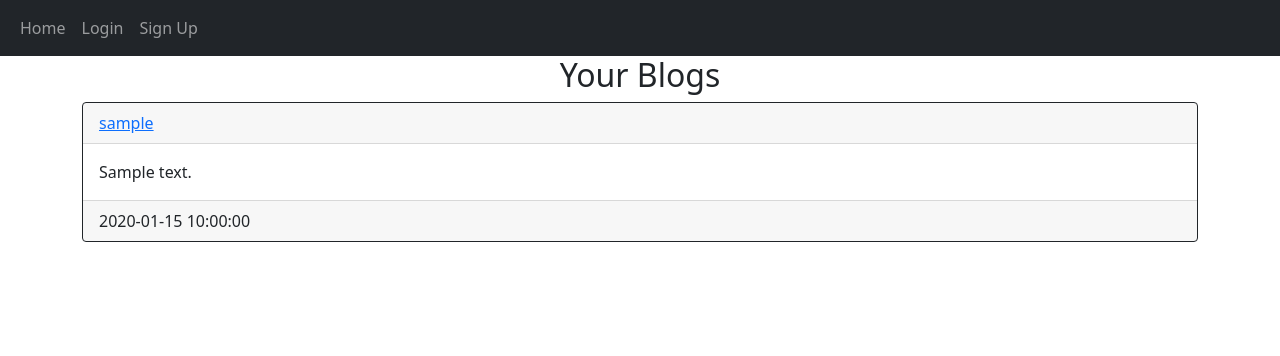
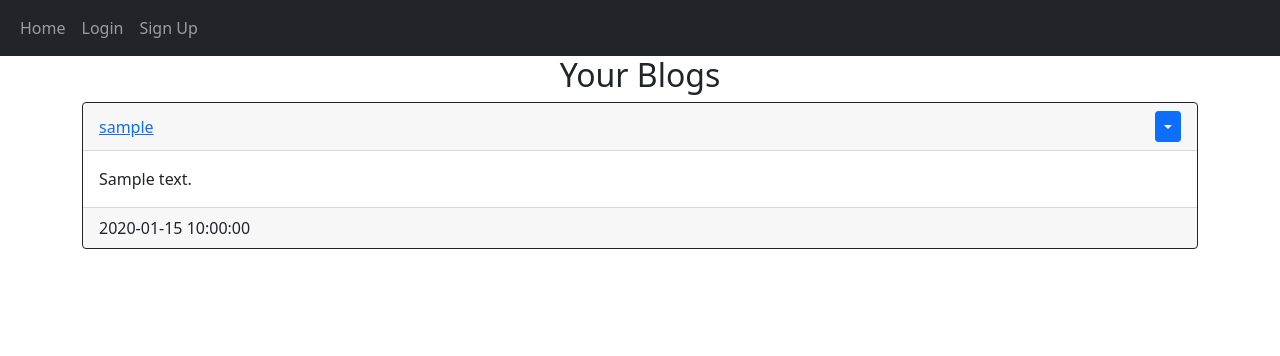
Before and after one commit to jacobrugano/blogworld, a Python web app: template website/templates/home.html in a window 1280 px wide. Shown: the top 356 px of the page. Run offline with Jinja, Linux system fonts and the light colour scheme; the template is opened without the code that fills it: most values are stand-ins (such as "Sample title", 1, 10 or a date in 2020).

Commit message:
Added a button to delete blogs

```diff
--- a/website/templates/home.html
+++ b/website/templates/home.html
@@ -5,14 +5,23 @@
     <div id="posts">
         {% for post in posts %}
         <div class="card border-dark">
+<!-- code to display the header a blog was posted -->
             <div class="card-header d-flex justify-content-between align-items-center">
                 <a href="/posts/{{post.user.username}}">{{post.user.username}}</a>
+                <div class="btn-group">
+                    <button type="button" class="btn btn-sm btn-primary dropdown-toggle" data-bs-toggle="dropdown"></button>
+                        <ul class="dropdown-menu">
+                            <li><a href="" class="dropdown-item">Delete</a></li>
+                        </ul>
+                </div>
             </div>
+<!-- Dropdown button to delete posts -->
 
+<!-- code to display the text a blog was posted -->
             <div class="card-body">
                 <div class="card-text"> {{post.text}}</div>
             </div>
-
+<!-- code to display the date a blog was posted -->
             <div text-muted class="card-footer d-flex justify-content-between align-items-center">
                 {{post.date_created}}
             </div>
```
